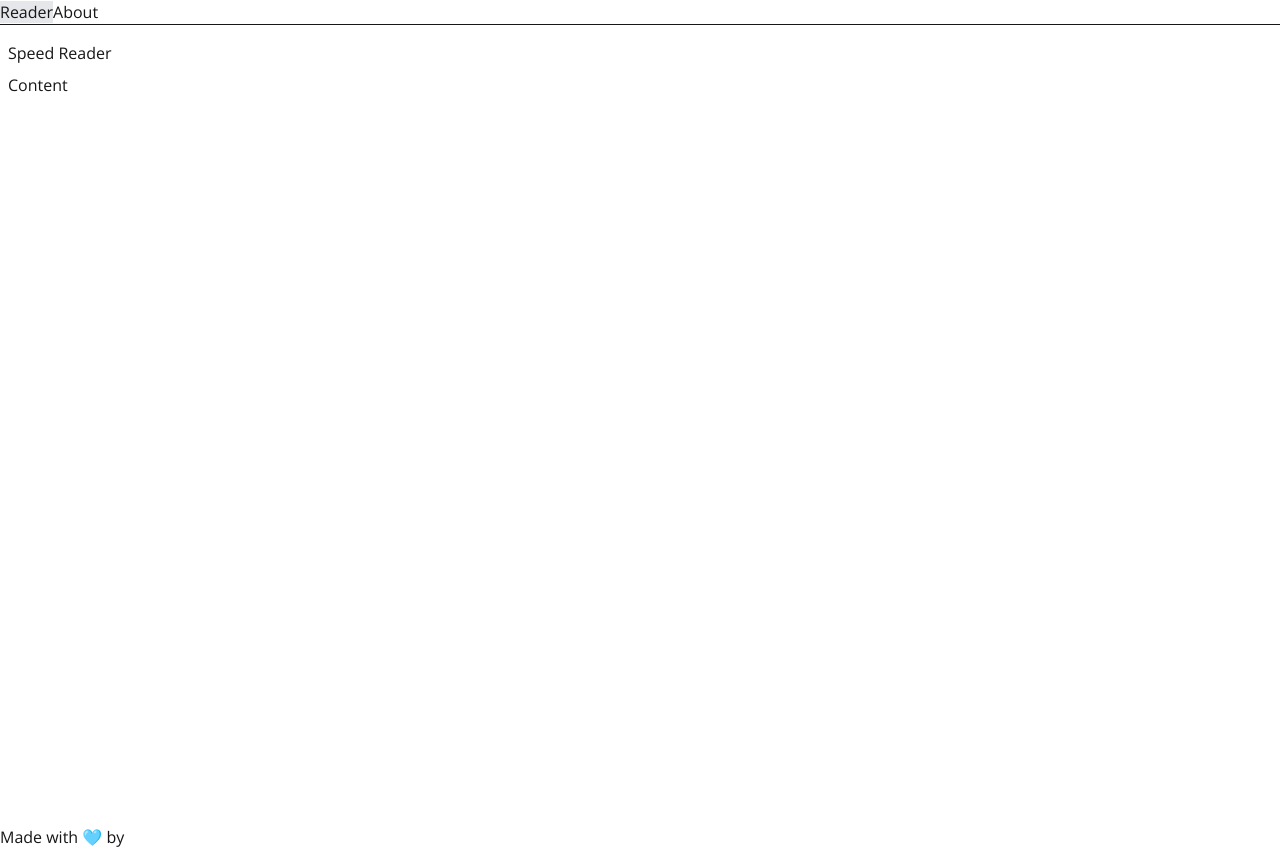
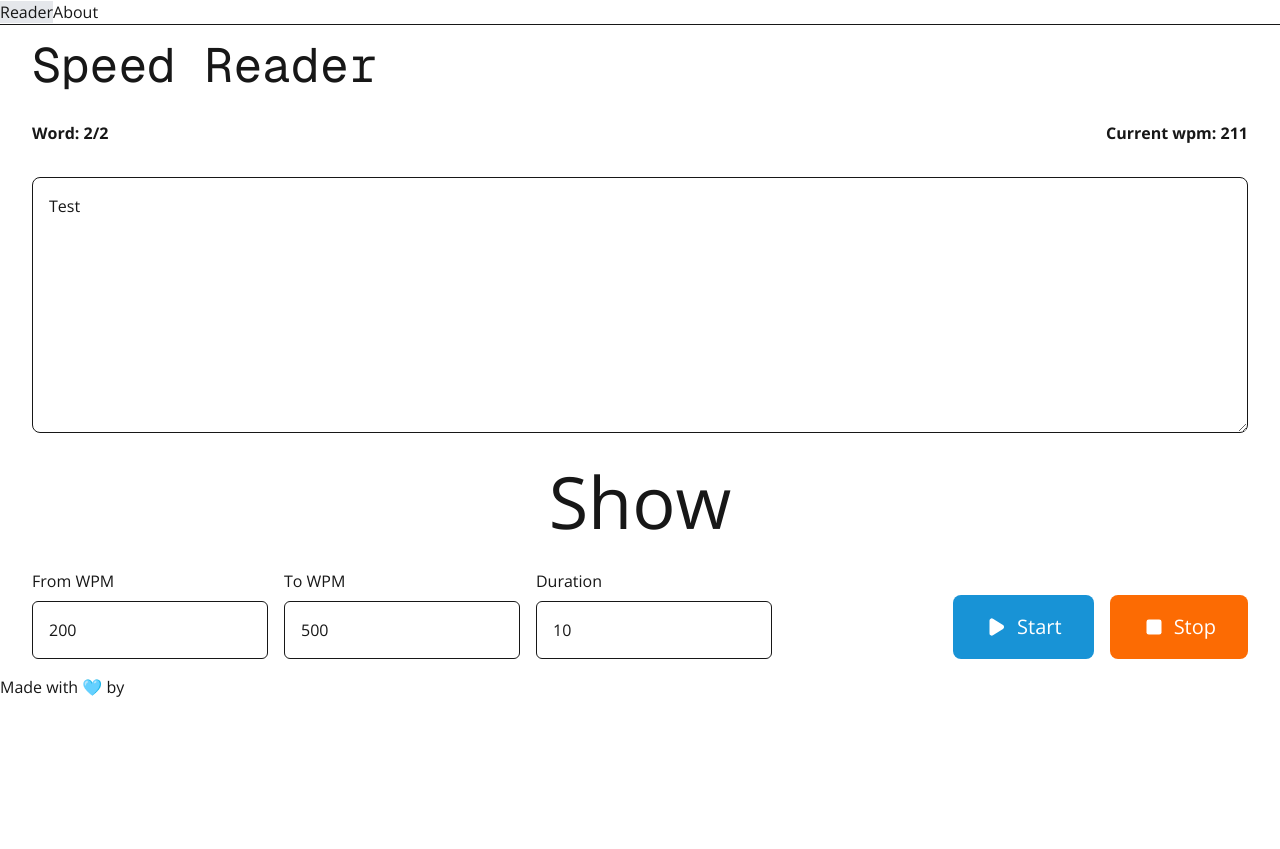
Before and after one commit to BernardMoy/Speed-Reader-II, a Next.js app: page / in a window 1280 px wide. After the commit the page ends 800 px from the top, so only its background shows below. Built offline with nearby package versions, Linux system fonts and the light colour scheme.

Commit message:
Content layout HTML and CSS

```diff
--- a/app/components/Content.tsx
+++ b/app/components/Content.tsx
@@ -1,3 +1,57 @@
+"use client";
+
+import { CustomInput } from "./CustomInput";
+import { PlayIcon } from "@heroicons/react/16/solid";
+import { StopIcon } from "@heroicons/react/16/solid";
+
 export const Content = () => {
-  return <>Content</>;
+  return (
+    <div className="flex flex-col gap-8 w-full">
+      {/* Info that is only shown when the words are playing */}
+      <div className="flex flex-row gap-4 w-full">
+        <p className="font-bold grow">Word: 2/2</p>
+        <p className="font-bold">Current wpm: 211</p>
+      </div>
+
+      {/* The main textfield */}
+      <textarea
+        id="main-textfield"
+        placeholder="Enter or paste your paragraph here"
+        value={"Test"}
+        onChange={() => {}}
+        className="min-h-64 p-4 rounded-lg outline-none border focus:border-2 focus:border-primary"
+      />
+
+      {/* Displaying large text when playing */}
+      <p className="text-center text-7xl">Show</p>
+
+      {/* Buttons */}
+      <div className="flex flex-row items-end justify-start gap-4">
+        {/* The from, to, duration buttons */}
+        <div className="flex flex-row grow justify-start gap-4">
+          {<CustomInput label="From WPM" value={200} onChange={() => {}} />}
+          {<CustomInput label="To WPM" value={500} onChange={() => {}} />}
+          {<CustomInput label="Duration" value={10} onChange={() => {}} />}
+        </div>
+
+        {/* Start button with icon */}
+        <button
+          className="flex flex-row px-8 py-4 cursor-pointer hover:opacity-80 gap-2 items-center h-16 rounded-lg min-h-0 bg-primary text-white"
+          onClick={() => {}}
+        >
+          <PlayIcon className="h-6 w-6 " />
+          <div className="text-xl">Start</div>
+        </button>
+
+        {/* Stop button with icon */}
+        <button
+          className="flex flex-row px-8 py-4 cursor-pointer hover:opacity-80 gap-2 items-center h-16 rounded-lg min-h-0 bg-secondary text-white"
+          onClick={() => {}}
+        >
+          <StopIcon className="h-6 w-6 " />
+          <div className="text-xl">Stop</div>
+        </button>
+      </div>
+    </div>
+  );
 };
--- /dev/null
+++ b/app/components/CustomInput.tsx
@@ -0,0 +1,24 @@
+export const CustomInput = ({
+  label,
+  value,
+  onChange,
+}: {
+  label: string;
+  value: number;
+  onChange: () => void;
+}) => {
+  const id: string = label.replaceAll(" ", "-").toLowerCase();
+
+  return (
+    <div className="flex flex-col content-start justify-start gap-2">
+      <label htmlFor={id}>{label}</label>
+      <input
+        type="number"
+        id={id}
+        value={value}
+        onChange={onChange}
+        className="outline-none border rounded-md focus:border-2 focus:border-primary p-4"
+      />
+    </div>
+  );
+};
--- a/app/components/Topbar.tsx
+++ b/app/components/Topbar.tsx
@@ -1,3 +1,3 @@
 export const Topbar = () => {
-  return <>Speed Reader</>;
+  return <h1 className="text-5xl font-mono">Speed Reader</h1>;
 };
--- a/app/page.tsx
+++ b/app/page.tsx
@@ -3,12 +3,12 @@ import { Content } from "./components/Content";
 
 export default function Home() {
   return (
-    <div className="box-border px-2 py-4 flex flex-col justify-start gap-2 h-screen w-screen">
+    <div className="box-border px-8 py-4 flex flex-col justify-start gap-8 h-full w-full">
       {/* The top navigation bar */}
-      {Topbar()}
+      {<Topbar />}
 
       {/* Main content */}
-      <div className="flex grow">{Content()}</div>
+      <div className="flex grow ">{<Content />}</div>
     </div>
   );
 }
--- a/package.json
+++ b/package.json
@@ -9,7 +9,7 @@
     "lint": "eslint"
   },
   "dependencies": {
-    "@next/font": "^14.2.15",
+    "@heroicons/react": "^2.2.0",
     "next": "16.1.1",
     "react": "19.2.3",
     "react-dom": "19.2.3"
```
Also changed, not shown: 1 other file (tests, documents, lock files or other folders).
